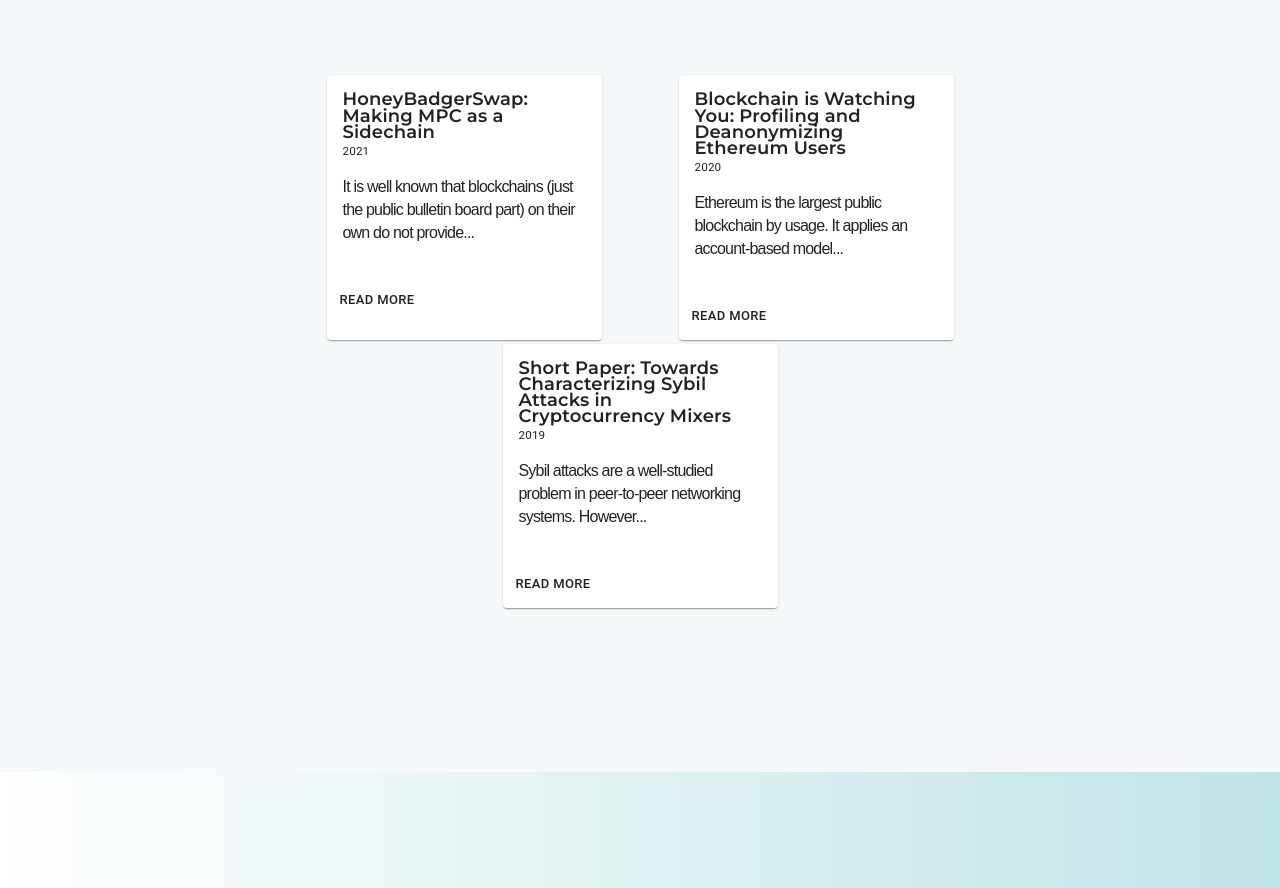
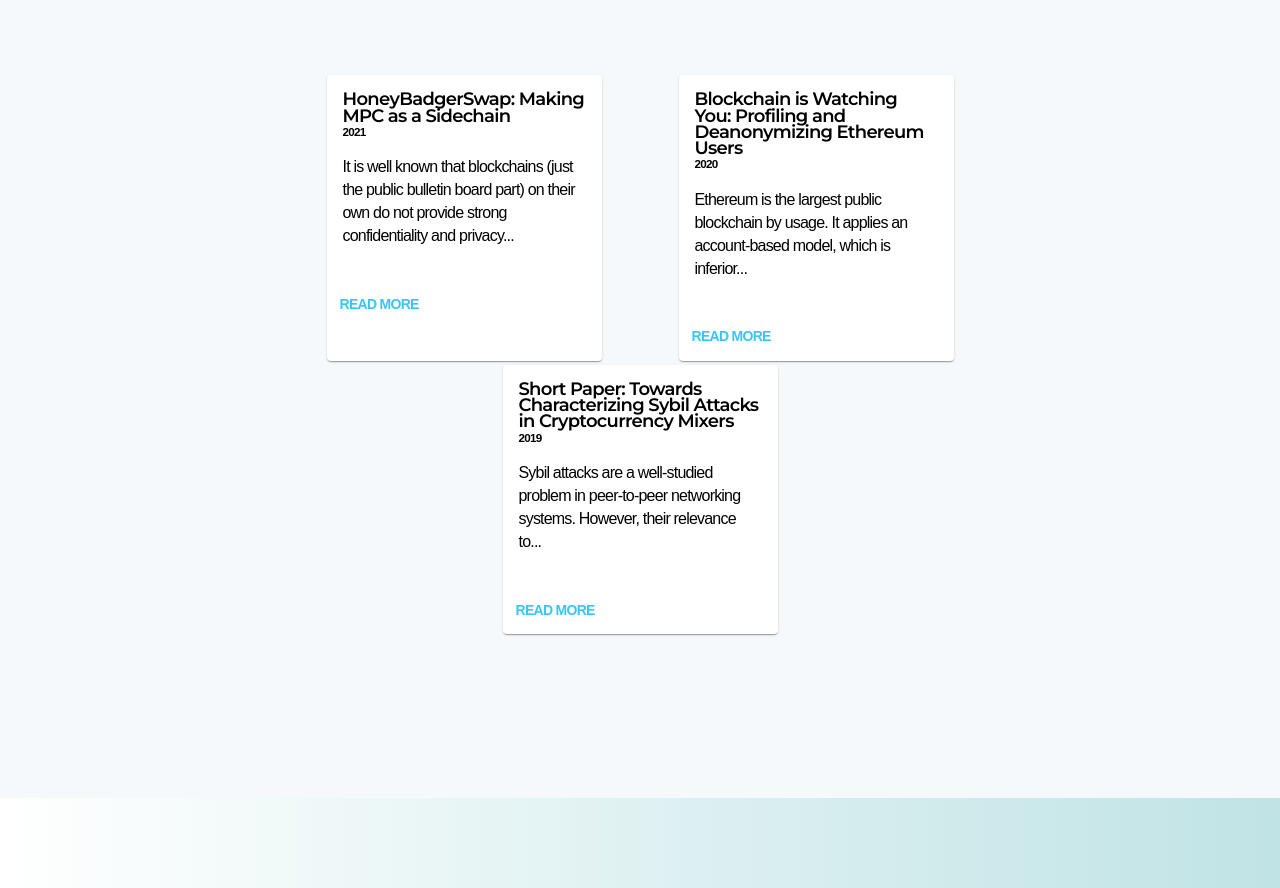
Before and after one commit to sumi0820/dev-hashcloak, a React (Create React App) app: page / in a window 1280 px wide. Shown: the part 3710-4598 px from the top of the page. Built offline with nearby package versions, Linux system fonts and the light colour scheme; a web font is replaced by a local one.

Commit message:
adjust research

```diff
--- a/src/App.tsx
+++ b/src/App.tsx
@@ -82,7 +82,7 @@
             fontSize: '16px',
           },
           [breakpoints.down('xs')]: {
-            fontSize: '4rem',
+            fontSize: '.8rem',
           },
         },
         p: {
--- a/src/components/templates/Research.tsx
+++ b/src/components/templates/Research.tsx
@@ -10,13 +10,30 @@
     padding: '.7rem 18rem',
     paddingBottom: '10rem',
     backgroundColor: '#F6F9FB',
-    [breakpoints.down('xs')]: {},
+    [breakpoints.down('md')]: {
+      paddingRight: '8rem',
+      paddingLeft: '8rem',
+    },
+    [breakpoints.down('sm')]: {
+      paddingRight: '8rem',
+      paddingLeft: '8rem',
+    },
+    [breakpoints.down('xs')]: {
+      padding: '5rem 2rem',
+    },
   },
   header: {
     textAlign: 'center',
     marginTop: '10rem !important',
     marginBottom: '5rem !important',
     width: '70%',
+    [breakpoints.down('sm')]: {
+      width: '100%',
+    },
+    [breakpoints.down('xs')]: {
+      marginTop: '0 !important',
+      marginBottom: '2rem !important',
+    },
   },
   title: {
     color: palette.primary.dark,
@@ -41,6 +58,13 @@
     width: '275px',
     marginBottom: '4px',
   },
+  cardContent: {
+    display: 'flex',
+    flexDirection: 'column',
+    justifyContent: 'flex-start',
+    textAlign: 'left',
+    color: 'black',
+  },
 }));
 
 const Research: React.FC = () => {
@@ -58,47 +82,93 @@
       <div className={classes.contents}>
         <Card className={classes.card}>
           <CardContent>
+            <a
+              href="https://medium.com/initc3org/honeybadgerswap-making-mpc-as-a-sidechain-364bebdb10a5"
+              target="_blank"
+              rel="noopener noreferrer"
+              className={classes.cardContent}
+            >
               <h6>HoneyBadgerSwap: Making MPC as a Sidechain</h6>
               <small>2021</small>
-            <p>
-              It is well known that blockchains (just the public bulletin board
-              part) on their own do not provide...
+              <p style={{ fontWeight: 'normal' }}>
+                It is well known that blockchains (just the public bulletin
+                board part) on their own do not provide strong confidentiality
+                and privacy...
               </p>
+            </a>
           </CardContent>
           <CardActions>
-            <Button size="small">Read More</Button>
+            <Button size="small">
+              <a
+                href="https://medium.com/initc3org/honeybadgerswap-making-mpc-as-a-sidechain-364bebdb10a5"
+                target="_blank"
+                rel="noopener noreferrer"
+              >
+                Read More
+              </a>
+            </Button>
           </CardActions>
         </Card>
         <Card className={classes.card}>
           <CardContent>
+            <a
+              href="https://arxiv.org/abs/2005.14051"
+              target="_blank"
+              rel="noopener noreferrer"
+              className={classes.cardContent}
+            >
               <h6>
                 Blockchain is Watching You: Profiling and Deanonymizing Ethereum
                 Users
               </h6>
               <small>2020</small>
-            <p>
-              Ethereum is the largest public blockchain by usage. It applies an
-              account-based model...
+              <p style={{ fontWeight: 'normal' }}>
+                Ethereum is the largest public blockchain by usage. It applies
+                an account-based model, which is inferior...
               </p>
+            </a>
           </CardContent>
           <CardActions>
-            <Button size="small">Read More</Button>
+            <Button size="small">
+              <a
+                href="https://arxiv.org/abs/2005.14051"
+                target="_blank"
+                rel="noopener noreferrer"
+              >
+                Read More
+              </a>
+            </Button>
           </CardActions>
         </Card>
         <Card className={classes.card}>
           <CardContent>
+            <a
+              href="https://eprint.iacr.org/2019/1111"
+              target="_blank"
+              rel="noopener noreferrer"
+              className={classes.cardContent}
+            >
               <h6>
                 Short Paper: Towards Characterizing Sybil Attacks in
                 Cryptocurrency Mixers
               </h6>
               <small>2019</small>
-            <p>
+              <p style={{ fontWeight: 'normal' }}>
                 Sybil attacks are a well-studied problem in peer-to-peer
-              networking systems. However...
+                networking systems. However, their relevance to...
               </p>
+            </a>
           </CardContent>
           <CardActions>
-            <Button size="small">Read More</Button>
+            <Button size="small">
+              <a
+                href="https://eprint.iacr.org/2019/1111"
+                target="_blank"
+                rel="noopener noreferrer"
+              >
+                Read More
+              </a>
+            </Button>
           </CardActions>
         </Card>
       </div>
```
Lines whose indentation alone changed are shown as unchanged.
